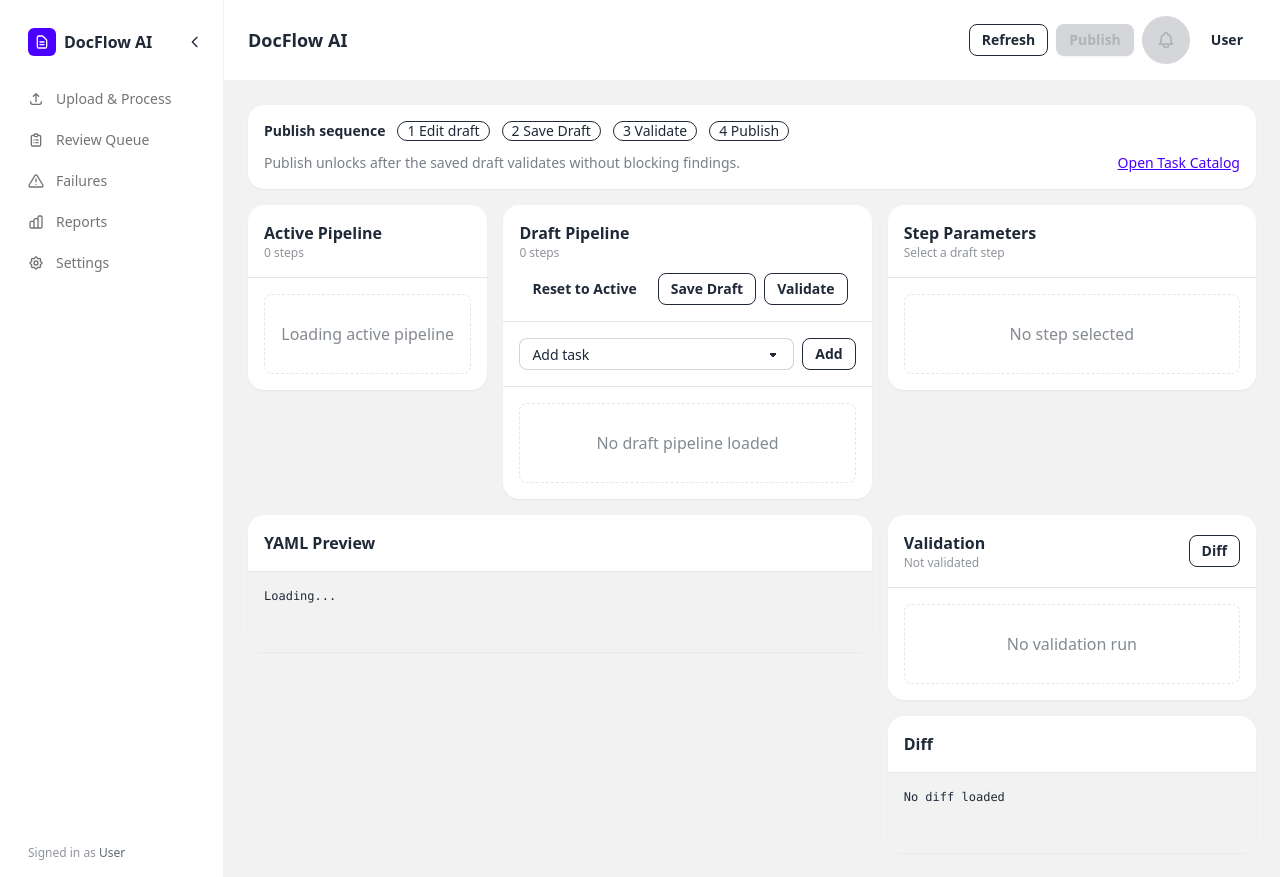
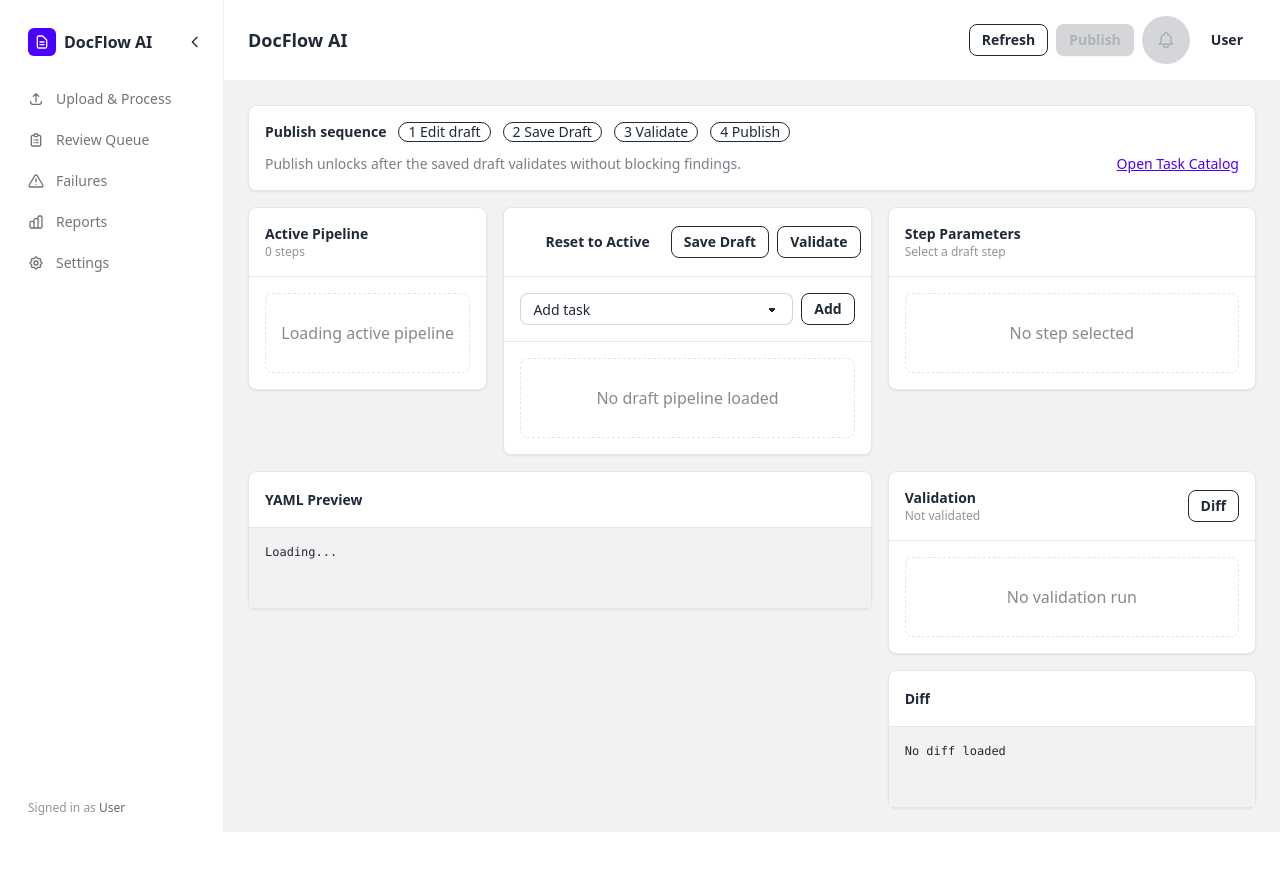
Before and after one commit to bpsong/pdfdoc_extraction, a FastAPI app: template web/templates/pipeline_config.html in a window 1280 px wide. After the commit the page ends 832 px from the top, so only its background shows below. Run offline with FastAPI, Linux system fonts and the light colour scheme; the template is opened without the code that fills it, so the values that code supplies are empty; parts of the project's set-up code (start-up, migrations or seed data) failed here and were passed over.

Commit message:
align presentation for pipeline editor and form editor

```diff
--- a/web/static/css/app.css
+++ b/web/static/css/app.css
@@ -201,6 +201,58 @@
     gap: 1rem;
 }
 
+.admin-panel {
+    display: flex;
+    min-width: 0;
+    min-height: 0;
+    flex-direction: column;
+    border: 1px solid oklch(var(--b3));
+    border-radius: 0.5rem;
+    background: oklch(var(--b1));
+    box-shadow: 0 1px 2px oklch(var(--bc) / 0.08);
+}
+
+.admin-panel-header {
+    display: flex;
+    min-height: 3.5rem;
+    align-items: center;
+    justify-content: space-between;
+    gap: 0.75rem;
+    padding: 1rem;
+    border-bottom: 1px solid oklch(var(--b3));
+}
+
+.admin-panel-heading {
+    min-width: 0;
+}
+
+.admin-panel-title {
+    overflow: hidden;
+    color: oklch(var(--bc));
+    font-size: 0.875rem;
+    font-weight: 600;
+    line-height: 1.25rem;
+    text-overflow: ellipsis;
+    white-space: nowrap;
+}
+
+.admin-panel-subtitle {
+    overflow: hidden;
+    color: oklch(var(--bc) / 0.5);
+    font-size: 0.75rem;
+    line-height: 1rem;
+    text-overflow: ellipsis;
+    white-space: nowrap;
+}
+
+.admin-panel-actions {
+    display: flex;
+    flex-shrink: 0;
+    flex-wrap: wrap;
+    align-items: center;
+    gap: 0.5rem;
+}
+
 .app-table-region {
     overflow-x: auto;
     border: 1px solid oklch(var(--b3));
@@ -874,10 +926,6 @@
     padding: 0 0.75rem 0.75rem 3.5rem;
 }
 
-.pipeline-draft-panel .panel-header {
-    flex-wrap: wrap;
-}
-
 .pipeline-editor-body {
     gap: 1rem;
 }
--- a/web/templates/app_base.html
+++ b/web/templates/app_base.html
@@ -8,7 +8,7 @@
     {% set display_page_title = page_title|default('DocFlow AI') %}
     <title>{% block title %}{{ display_page_title }} - {{ app_name|default('DocFlow AI') }}{% endblock %}</title>
     <link href="/static/css/vendor.css?v=tailwind-3.4.17-daisyui-4.12.10" rel="stylesheet" />
-    <link href="/static/css/app.css?v=schema-pattern-helper" rel="stylesheet" />
+    <link href="/static/css/app.css?v=admin-panel-consistency" rel="stylesheet" />
     {% block head %}{% endblock %}
 </head>
 
--- a/web/templates/pipeline_config.html
+++ b/web/templates/pipeline_config.html
@@ -7,8 +7,8 @@
 
 {% block content %}
 <div class="pipeline-config-workspace" id="pipeline-config-workspace">
-    <section class="card bg-base-100 shadow-sm pipeline-guide-panel">
-        <div class="card-body p-4">
+    <section class="admin-panel pipeline-guide-panel">
+        <div class="p-4">
             <div class="flex flex-wrap items-center gap-3 text-sm">
                 <span class="font-semibold">Publish sequence</span>
                 <span class="badge badge-outline">1 Edit draft</span>
@@ -20,11 +20,11 @@
             </div>
         </div>
     </section>
-    <section class="card bg-base-100 shadow-sm pipeline-active-panel">
-        <div class="panel-header">
-            <div>
-                <h2 class="font-semibold">Active Pipeline</h2>
-                <p class="text-xs text-base-content/50" id="pipeline-active-summary">0 steps</p>
+    <section class="admin-panel pipeline-active-panel">
+        <div class="admin-panel-header">
+            <div class="admin-panel-heading">
+                <h2 class="admin-panel-title">Active Pipeline</h2>
+                <p class="admin-panel-subtitle" id="pipeline-active-summary">0 steps</p>
             </div>
         </div>
         <div class="pipeline-active-list" id="pipeline-active-list">
@@ -32,13 +32,13 @@
         </div>
     </section>
 
-    <section class="card bg-base-100 shadow-sm pipeline-draft-panel">
-        <div class="panel-header">
-            <div>
-                <h2 class="font-semibold">Draft Pipeline</h2>
-                <p class="text-xs text-base-content/50" id="pipeline-draft-summary">0 steps</p>
+    <section class="admin-panel pipeline-draft-panel">
+        <div class="admin-panel-header">
+            <div class="admin-panel-heading">
+                <h2 class="admin-panel-title">Draft Pipeline</h2>
+                <p class="admin-panel-subtitle" id="pipeline-draft-summary">0 steps</p>
             </div>
-            <div class="flex gap-2">
+            <div class="admin-panel-actions">
                 <button class="btn btn-ghost btn-sm" id="pipeline-reset-button" type="button">Reset to Active</button>
                 <button class="btn btn-outline btn-sm" id="pipeline-save-draft-button" type="button">Save Draft</button>
                 <button class="btn btn-outline btn-sm" id="pipeline-validate-button" type="button">Validate</button>
@@ -55,11 +55,11 @@
         </div>
     </section>
 
-    <section class="card bg-base-100 shadow-sm pipeline-editor-panel">
-        <div class="panel-header">
-            <div class="min-w-0">
-                <h2 class="font-semibold truncate" id="pipeline-editor-title">Step Parameters</h2>
-                <p class="text-xs text-base-content/50 truncate" id="pipeline-editor-subtitle">Select a draft step</p>
+    <section class="admin-panel pipeline-editor-panel">
+        <div class="admin-panel-header">
+            <div class="admin-panel-heading">
+                <h2 class="admin-panel-title" id="pipeline-editor-title">Step Parameters</h2>
+                <p class="admin-panel-subtitle" id="pipeline-editor-subtitle">Select a draft step</p>
             </div>
         </div>
         <div class="card-body p-4 pipeline-editor-body" id="pipeline-editor-body">
@@ -67,29 +67,35 @@
         </div>
     </section>
 
-    <section class="card bg-base-100 shadow-sm pipeline-yaml-panel">
-        <div class="panel-header">
-            <h2 class="font-semibold">YAML Preview</h2>
+    <section class="admin-panel pipeline-yaml-panel">
+        <div class="admin-panel-header">
+            <div class="admin-panel-heading">
+                <h2 class="admin-panel-title">YAML Preview</h2>
+            </div>
         </div>
         <pre class="pipeline-yaml-preview" id="pipeline-yaml-preview">Loading...</pre>
     </section>
 
-    <section class="card bg-base-100 shadow-sm pipeline-validation-panel">
-        <div class="panel-header">
-            <div>
-                <h2 class="font-semibold">Validation</h2>
-                <p class="text-xs text-base-content/50" id="pipeline-validation-summary">Not validated</p>
+    <section class="admin-panel pipeline-validation-panel">
+        <div class="admin-panel-header">
+            <div class="admin-panel-heading">
+                <h2 class="admin-panel-title">Validation</h2>
+                <p class="admin-panel-subtitle" id="pipeline-validation-summary">Not validated</p>
             </div>
-            <button class="btn btn-outline btn-sm" id="pipeline-diff-button" type="button">Diff</button>
+            <div class="admin-panel-actions">
+                <button class="btn btn-outline btn-sm" id="pipeline-diff-button" type="button">Diff</button>
+            </div>
         </div>
         <div class="pipeline-validation-results" id="pipeline-validation-results">
             <div class="empty-panel">No validation run</div>
         </div>
     </section>
 
-    <section class="card bg-base-100 shadow-sm pipeline-diff-panel">
-        <div class="panel-header">
-            <h2 class="font-semibold">Diff</h2>
+    <section class="admin-panel pipeline-diff-panel">
+        <div class="admin-panel-header">
+            <div class="admin-panel-heading">
+                <h2 class="admin-panel-title">Diff</h2>
+            </div>
         </div>
         <pre class="pipeline-diff-preview" id="pipeline-diff-preview">No diff loaded</pre>
     </section>
```
Also changed, not shown: other parts of web/static/css/app.css (+9 -22 lines), test/integration/test_new_ui_routes.py (+2 -0 lines), test/visual/test_schema_editor_regressions.py (+23 -0 lines), test/visual/test_schema_review_visual.py (+51 -1 lines), web/templates/schema_editor.html (+22 -14 lines).
